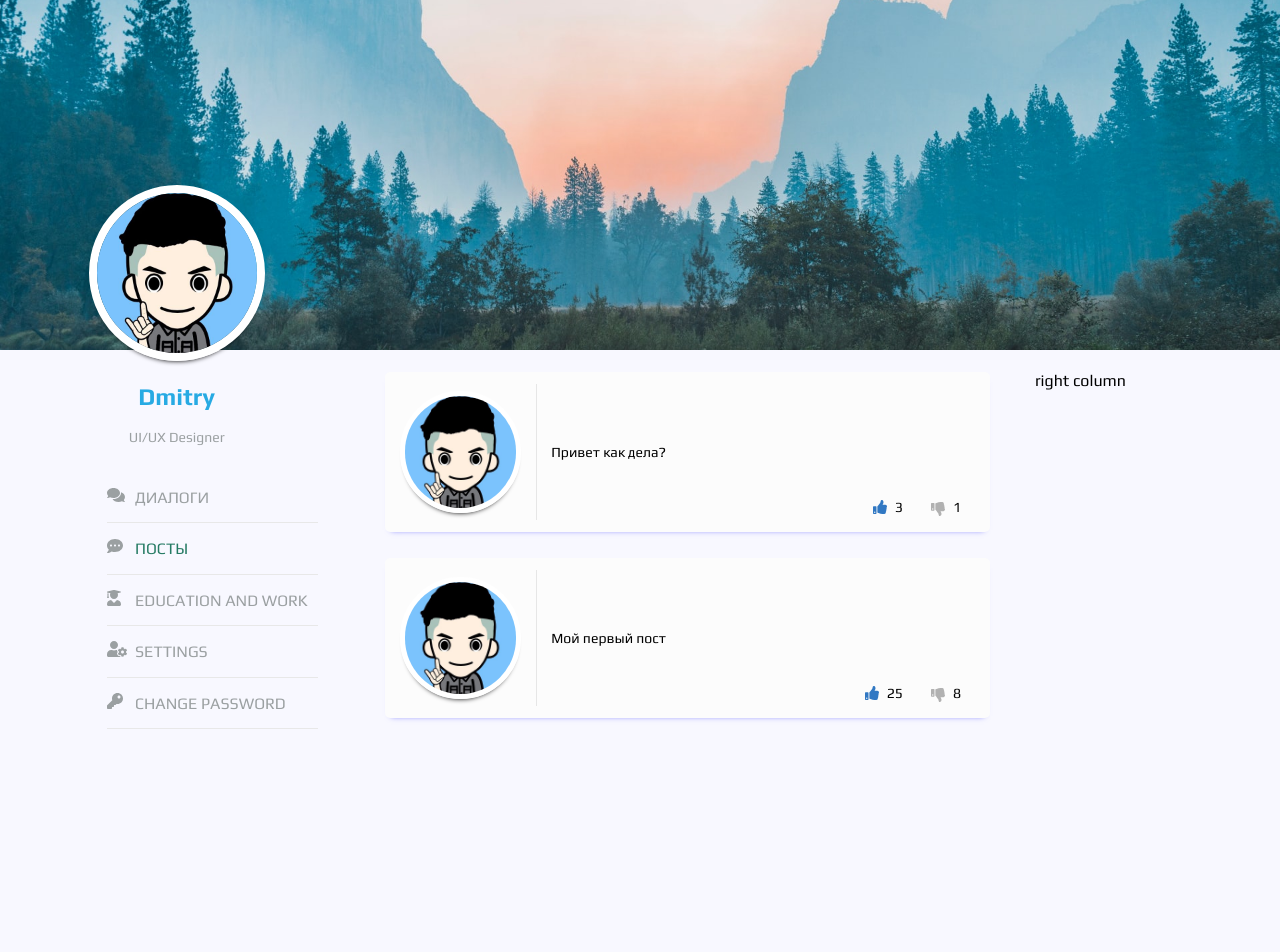
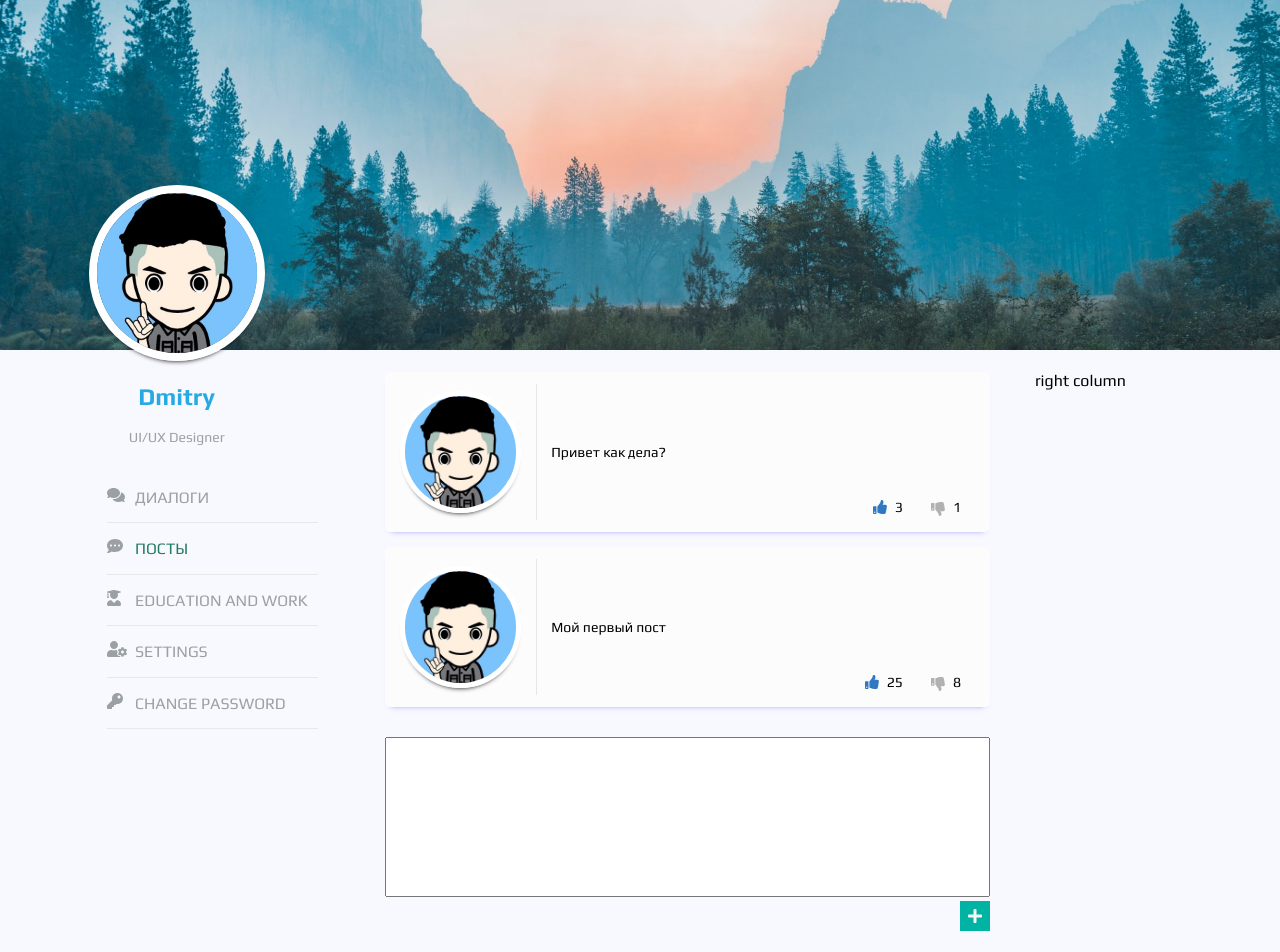
Before and after one commit to Ko2doo/react-lesson, a React (Create React App) app: page /posts in a window 1280 px wide. Shown: the top 952 px of the page. Before the commit the page ends 800 px from the top, so only its background shows below. Built offline with nearby package versions, Linux system fonts and the light colour scheme.

Commit message:
UPD & Fixed

```diff
--- a/src/component/chat-card/Member-card.jsx
+++ b/src/component/chat-card/Member-card.jsx
@@ -1,4 +1,5 @@
 import React from 'react';
+import { BrowserRouter, NavLink } from 'react-router-dom';
 
 //import icon
 // import { FontAwesomeIcon } from '@fortawesome/react-fontawesome';
@@ -8,7 +9,12 @@ import style from './Member-card.module.scss';
 
 
 const MemberCard = (props) => {
+
+  let path = "/dialogs/" + props.id;
+
   return (
+    <BrowserRouter>
+      <NavLink to={path} className={style.nav_link}>
         <div className={style.dialog__item}>
           <div className={style.card__head}>
             <img
@@ -33,6 +39,8 @@ const MemberCard = (props) => {
             </span>
           </div>
         </div>
+      </NavLink>
+    </BrowserRouter>
   );
 }
 
--- a/src/component/chat-card/Member-card.module.scss
+++ b/src/component/chat-card/Member-card.module.scss
@@ -66,3 +66,8 @@
     }
   }
 }
+
+.nav_link{
+  text-decoration: none;
+  color: inherit;
+}
--- a/src/component/dialogs/Dialogs.jsx
+++ b/src/component/dialogs/Dialogs.jsx
@@ -1,6 +1,7 @@
 import React from 'react';
 import MemberCard from '../chat-card/Member-card';
 import MessageCard from '../message-card/Message-card';
+import { BrowserRouter, NavLink } from 'react-router-dom';
 
 //import icon
 // import { FontAwesomeIcon } from '@fortawesome/react-fontawesome';
@@ -15,23 +16,30 @@ import avatar2 from '../details/img/avatar2.png';
 
 const Dialogs = (props) => {
   return (
+    <BrowserRouter>
       <React.Fragment>
         <section className={style.members_dialog}>
-        <div className={style.dialogs__list}>
+          <ul className={style.dialogs__list}>
+            <li className={style.list__item}>
               <MemberCard
+                id="1"
                 avatarURL={avatar}
                 memberName="Joe"
                 lastTimeMessage="18:04"
                 memberStatus="online"
               />
+            </li>
 
+            <li className={style.list__item}>
               <MemberCard
+                id="2"
                 avatarURL={avatar2}
                 memberName="John Cena"
                 lastTimeMessage="14:48"
                 memberStatus="offline"
               />
-       </div>
+            </li>
+          </ul>
 
           <div className={style.dialogs__messages}>
 
@@ -56,6 +64,7 @@ const Dialogs = (props) => {
           </div>
         </section>
       </React.Fragment>
+    </BrowserRouter>
   );
 }
 
--- a/src/component/dialogs/Dialogs.module.scss
+++ b/src/component/dialogs/Dialogs.module.scss
@@ -8,6 +8,19 @@
   @include row-flex();
   @include col();
   @include size(12);
+}
+
+.list__item{
+  margin-bottom: $offset_one_side;
+
+  &:last-child{
+    margin-bottom: 0;
+  }
+}
+
+.dialog__item{
+  display: flex;
+  width: 100%;
 }
 
 .dialogs{
@@ -55,8 +68,3 @@
     flex-direction: column;
   }
 }
-
-.dialog__item{
-  display: flex;
-  width: 100%;
-}
--- a/src/component/posts/Card.jsx
+++ b/src/component/posts/Card.jsx
@@ -22,7 +22,11 @@ const Card = (props) => {
         </p>
 
         <div className={style.count_place}>
-          <button type="button" className={style.btn_like}>
+          <button
+            type="button"
+            title="Нравится"
+            className={style.btn_like}>
+
             <span className={style.liked_icon}>
               <FontAwesomeIcon icon="thumbs-up" />
             </span>
@@ -30,7 +34,11 @@ const Card = (props) => {
               {props.likedCount}
           </button>
 
-          <button type="button" className={style.btn_dislike}>
+          <button
+            type="button"
+            title="Не нравится"
+            className={style.btn_dislike}>
+
             <span className={style.dislike_icon}>
               <FontAwesomeIcon icon="thumbs-down" />
             </span>
--- a/src/component/posts/Posts.jsx
+++ b/src/component/posts/Posts.jsx
@@ -1,12 +1,27 @@
 import React from 'react';
+import Card from './Card';
+import { FontAwesomeIcon } from '@fortawesome/react-fontawesome';
 
-import Card from './Card';
+//style's import
+import style from './Posts.module.scss';
 
 const Posts = (props) => {
   return (
     <React.Fragment>
       <Card message='Привет как дела?' likedCount="3" dislikedCount="1" />
       <Card message='Мой первый пост' likedCount="25" dislikedCount="8" />
+
+      <div className={style.write_post}>
+        <textarea className={style.textarea}>
+
+        </textarea>
+
+        <button className={style.add_post} title="Добавить пост">
+          <span className={style.icon}>
+            <FontAwesomeIcon icon="plus" />
+          </span>
+        </button>
+      </div>
     </React.Fragment>
   );
 }
--- /dev/null
+++ b/src/component/posts/Posts.module.scss
@@ -0,0 +1,37 @@
+// import global stylesheet
+@import '../scss/smart-grid';
+@import '../scss/base-color';
+@import '../scss/helpers';
+
+
+.write_post{
+  @include col();
+  @include size(12);
+
+  margin-top: $offset_one_side;
+}
+
+.textarea{
+  width: 100%;
+  height: rem(160);
+  padding: rem(4) rem(8);
+  resize: none;
+  box-sizing: border-box;
+}
+
+.add_post{
+  display: flex;
+  align-items: center;
+  justify-content: center;
+  margin-left: auto;
+  width: rem(30);
+  height: rem(30);
+  padding: 0;
+  border: none;
+  background-color: $add-to;
+}
+
+.icon{
+  display: inline-flex;
+  color: $nice-white;
+}
--- a/src/component/scss/_base-color.scss
+++ b/src/component/scss/_base-color.scss
@@ -26,6 +26,8 @@ $link-border-col: #e8e8e8;
 $burger-bckgrnd: rgba(0, 0, 0, 0.96);
 $message-clr: #5a5a5a;
 
+$add-to: #00b3a2;
+
 
 $main-shadow-hover: rgba(45, 45, 45, 0.05) 0 2px 2px,
 					rgba(49, 49, 49, 0.05) 0 4px 4px,
```
Lines whose indentation alone changed are shown as unchanged.
